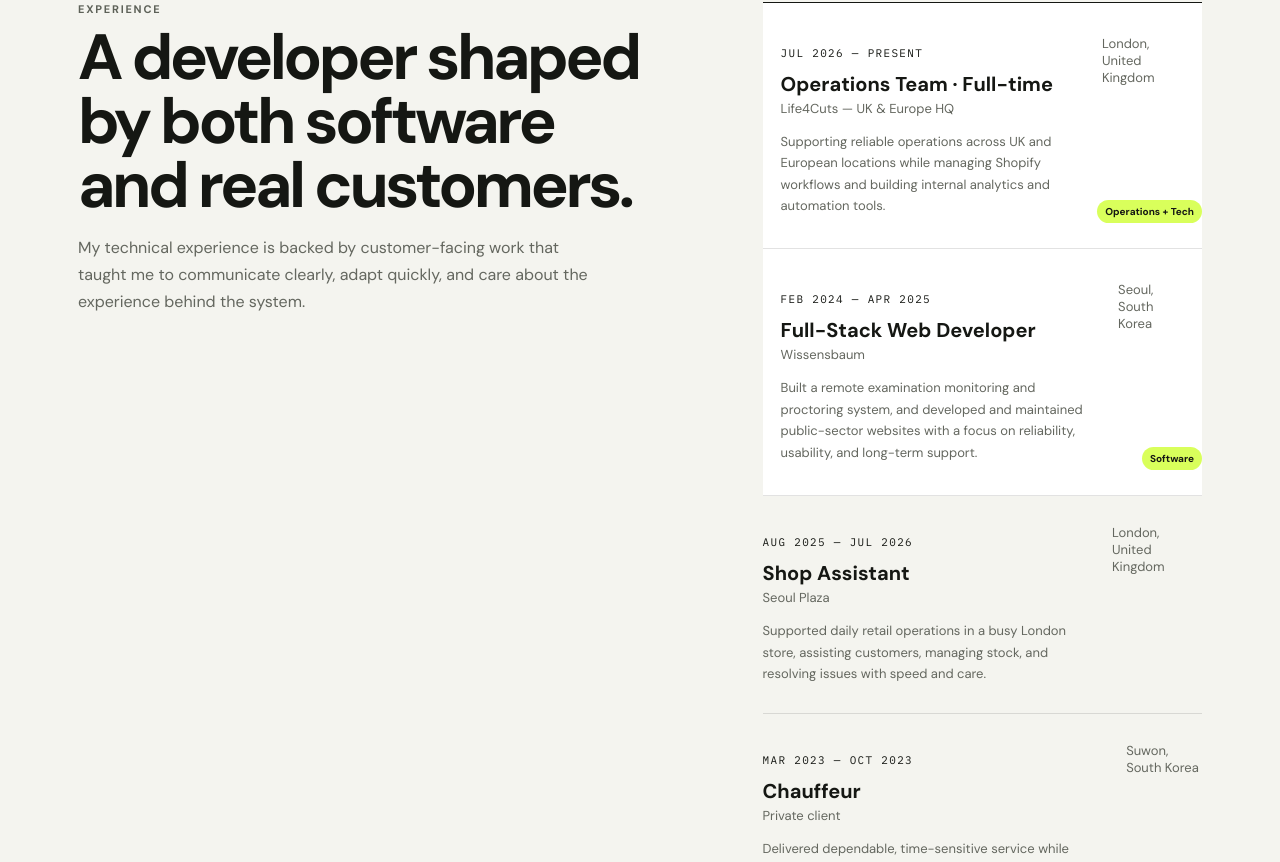
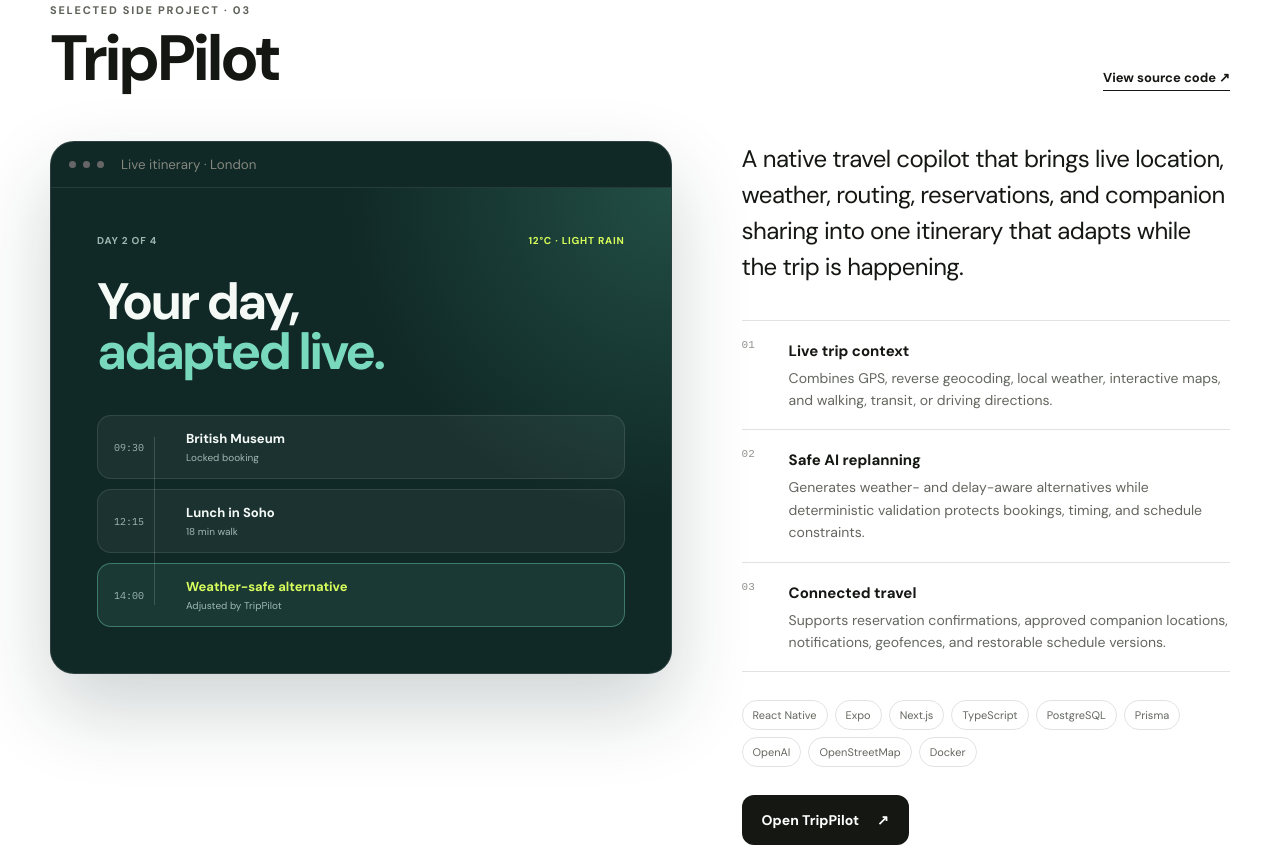
Before and after one commit to YuSangGon/portfolio_website, a React (Vite) app: page / in a window 1280 px wide. Shown: the part 3157-4019 px from the top of the page. Built offline with nearby package versions, Linux system fonts and the light colour scheme.

Commit message:
add another project

```diff
--- a/src/App.css
+++ b/src/App.css
@@ -37,6 +37,22 @@
 .career-next-step{margin-top:28px;padding:20px;border-radius:14px;background:var(--ink);color:#fff}
 .career-next-step span{color:#aab4d5}
 .career-next-step p{margin:9px 0 0;font-size:14px}
+.trip-project-section{background:#fff;border-top:1px solid var(--line)}
+.trip-preview{background:#102826;color:#f5faf7;border-color:rgba(255,255,255,.12);box-shadow:0 35px 80px rgba(16,40,38,.2)}
+.trip-preview-body{min-height:430px;box-sizing:border-box;padding:46px;background:radial-gradient(circle at 100% 0,rgba(98,214,176,.22),transparent 42%)}
+.trip-status{display:flex;align-items:center;justify-content:space-between;gap:20px;color:#9eb8b1;font-size:10px;font-weight:700;letter-spacing:.08em;text-transform:uppercase}
+.trip-status strong{color:#d9ff5b;font-size:10px}
+.trip-preview-body h3{margin:30px 0 38px;font-size:clamp(40px,4vw,58px);line-height:.98;letter-spacing:-.055em}
+.trip-preview-body h3 em{color:#78d9bd;font-style:normal}
+.trip-route{position:relative;display:grid;gap:10px}
+.trip-route:before{position:absolute;top:22px;bottom:22px;left:57px;width:1px;background:rgba(255,255,255,.16);content:""}
+.trip-route article{position:relative;display:grid;grid-template-columns:58px 1fr;align-items:center;gap:14px;padding:14px 16px;border:1px solid rgba(255,255,255,.1);border-radius:14px;background:rgba(255,255,255,.05)}
+.trip-route article>span{z-index:1;color:#9eb8b1;font-family:"IBM Plex Mono",monospace;font-size:10px}
+.trip-route article div{display:grid;gap:4px}
+.trip-route article strong{font-size:13px}
+.trip-route article small{color:#9eb8b1;font-size:10px}
+.trip-route .trip-change{border-color:rgba(120,217,189,.4);background:rgba(120,217,189,.1)}
+.trip-route .trip-change strong{color:#d9ff5b}
 
 @media(max-width:850px){
   .capability-grid{grid-template-columns:1fr 1fr}
@@ -55,4 +71,5 @@
   .capability-grid article:first-child{border-top:0!important}
   .career-preview-body{min-height:auto;padding:30px 24px}
   .career-metrics{grid-template-columns:1fr}
+  .trip-preview-body{min-height:auto;padding:30px 24px}
 }
--- a/src/App.jsx
+++ b/src/App.jsx
@@ -6,6 +6,7 @@
   cv: "https://drive.google.com/file/d/1HQ8yvlhUcqMM6cgy-RzeRYw9txFDf_YU/view?usp=sharing",
   signalAudit: "https://app.signalaudit.org",
   careerSimulator: "https://ai-career-simulator.vercel.app/",
+  tripPilot: "https://github.com/YuSangGon/trip-pilot.git",
   email: "mailto:yusang5159@email.com",
 };
 
@@ -356,6 +357,109 @@
           </div>
         </section>
 
+        <section className="section project-section trip-project-section">
+          <div className="section-heading">
+            <div>
+              <p className="eyebrow">Selected side project · 03</p>
+              <h2>TripPilot</h2>
+            </div>
+            <a
+              className="text-link"
+              href={links.tripPilot}
+              target="_blank"
+              rel="noreferrer"
+            >
+              View source code <Arrow />
+            </a>
+          </div>
+          <div className="project-hero trip-project-hero">
+            <div
+              className="product-preview trip-preview"
+              aria-label="Stylised preview of TripPilot"
+            >
+              <div className="preview-bar">
+                <span />
+                <span />
+                <span />
+                <small>Live itinerary · London</small>
+              </div>
+              <div className="trip-preview-body">
+                <div className="trip-status">
+                  <span>Day 2 of 4</span>
+                  <strong>12°C · Light rain</strong>
+                </div>
+                <h3>Your day,<br /><em>adapted live.</em></h3>
+                <div className="trip-route">
+                  <article>
+                    <span>09:30</span>
+                    <div><strong>British Museum</strong><small>Locked booking</small></div>
+                  </article>
+                  <article>
+                    <span>12:15</span>
+                    <div><strong>Lunch in Soho</strong><small>18 min walk</small></div>
+                  </article>
+                  <article className="trip-change">
+                    <span>14:00</span>
+                    <div><strong>Weather-safe alternative</strong><small>Adjusted by TripPilot</small></div>
+                  </article>
+                </div>
+              </div>
+            </div>
+            <div className="project-story">
+              <p className="project-lead">
+                A native travel copilot that brings live location, weather,
+                routing, reservations, and companion sharing into one itinerary
+                that adapts while the trip is happening.
+              </p>
+              <div className="impact-list">
+                <div>
+                  <span>01</span>
+                  <p>
+                    <strong>Live trip context</strong>Combines GPS, reverse
+                    geocoding, local weather, interactive maps, and walking,
+                    transit, or driving directions.
+                  </p>
+                </div>
+                <div>
+                  <span>02</span>
+                  <p>
+                    <strong>Safe AI replanning</strong>Generates weather- and
+                    delay-aware alternatives while deterministic validation
+                    protects bookings, timing, and schedule constraints.
+                  </p>
+                </div>
+                <div>
+                  <span>03</span>
+                  <p>
+                    <strong>Connected travel</strong>Supports reservation
+                    confirmations, approved companion locations, notifications,
+                    geofences, and restorable schedule versions.
+                  </p>
+                </div>
+              </div>
+              <div className="tech-list">
+                <span>React Native</span>
+                <span>Expo</span>
+                <span>Next.js</span>
+                <span>TypeScript</span>
+                <span>PostgreSQL</span>
+                <span>Prisma</span>
+                <span>OpenAI</span>
+                <span>OpenStreetMap</span>
+                <span>Docker</span>
+              </div>
+              <a
+                className="button primary"
+                href={links.tripPilot}
+                target="_blank"
+                rel="noreferrer"
+              >
+                Open TripPilot <Arrow />
+              </a>
+            </div>
+          </div>
+        </section>
+
         <section
           id="experience"
           className="section section-grid experience-section"
```
Also changed, not shown: 1 other file (tests, documents, lock files or other folders).
